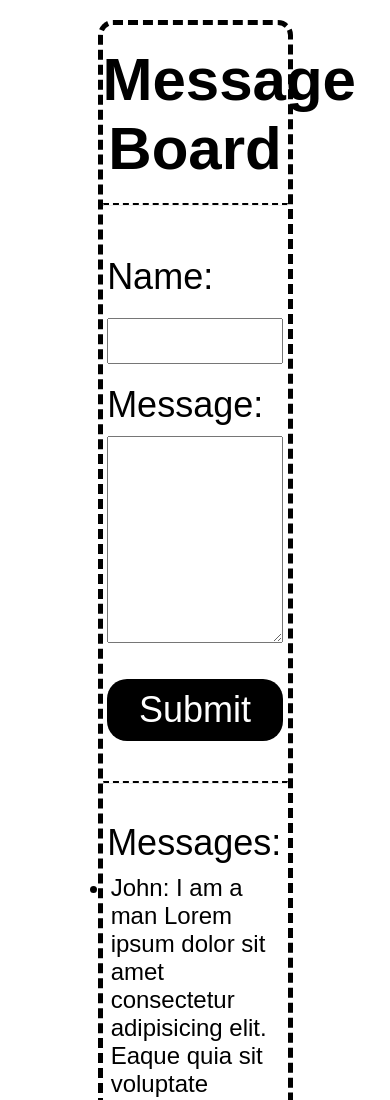
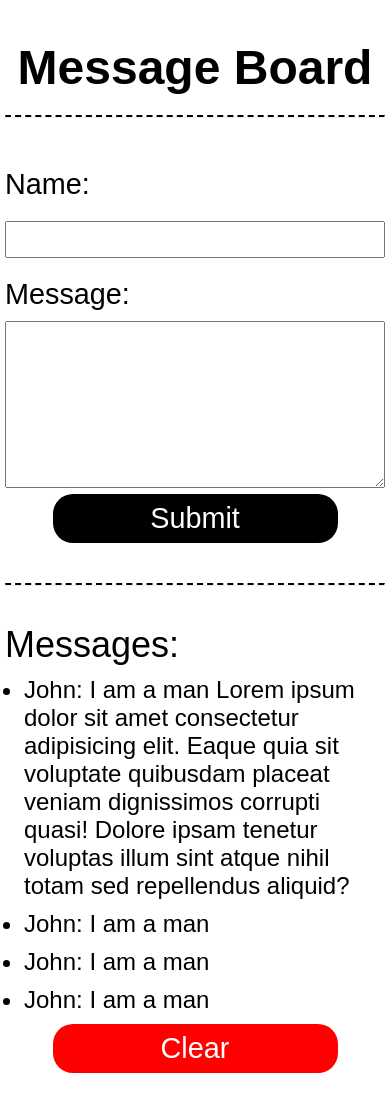
Before and after one commit to iolabiyi196/message-board, a plain HTML site: page index.html in a window 390 px wide. Shown: the top 1100 px of the page. Drawn offline with Linux system fonts and the light colour scheme.

Commit message:
finished styling webpage - next steps is adding functionality

```diff
--- a/index.html
+++ b/index.html
@@ -4,31 +4,44 @@
     <meta charset="UTF-8" />
     <meta name="viewport" content="width=device-width, initial-scale=1.0" />
     <title>Document</title>
-    <link rel="stylesheet" href="styles.css">
+    <link rel="stylesheet" href="styles.css" />
   </head>
   <body>
     <main>
       <h1>Message Board</h1>
-      <hr>
-      <form action="post">
+      <hr />
+      <form>
         <label for="name">Name:</label>
-        <input type="text" id="name" name="name" required>
-        <br>
+        <input type="text" id="name" name="name" required />
+        <br />
         <label for="message">Message:</label>
-        <textarea type="text" id="message" name="messsage" required rows="5"></textarea>
-        <button type="submit">Submit</button>
+        <textarea
+          type="text"
+          id="message"
+          name="messsage"
+          required
+          rows="5"
+        ></textarea>
+        <button type="submit" id="submit">Submit</button>
       </form>
-      <hr>
-      <br>
+      <hr />
+      <br />
       <section class="message-list">
         <h2>Messages:</h2>
         <ul class="messages-list">
-            <li>John: I am a man Lorem ipsum dolor sit amet consectetur adipisicing elit. Eaque quia sit voluptate quibusdam placeat veniam dignissimos corrupti quasi! Dolore ipsam tenetur voluptas illum sint atque nihil totam sed repellendus aliquid?</li>
-            <li>John: I am a man</li>
-            <li>John: I am a man</li>
-            <li>John: I am a man</li>
+          <li>
+            John: I am a man Lorem ipsum dolor sit amet consectetur adipisicing
+            elit. Eaque quia sit voluptate quibusdam placeat veniam dignissimos
+            corrupti quasi! Dolore ipsam tenetur voluptas illum sint atque nihil
+            totam sed repellendus aliquid?
+          </li>
+          <li>John: I am a man</li>
+          <li>John: I am a man</li>
+          <li>John: I am a man</li>
         </ul>
+        <button type="submit" id="clear">Clear</button>
       </section>
     </main>
+    <script src="script.js"></script>
   </body>
 </html>
--- a/styles.css
+++ b/styles.css
@@ -68,6 +68,10 @@ button {
     margin-top: 30px;
 }
 
+#clear {
+    background-color: red
+}
+
 section {
     width: 95%;
     margin: 10px auto;
@@ -86,3 +90,37 @@ ul {
 li {
     margin: 10px 0;
 }
+
+@media screen and (max-width: 600px) {
+    main {
+        width: 100%;
+        border: none;
+        padding: 0 5px;
+    }
+
+    h1 {
+        font-size: 2em;
+    }
+
+    form, section {
+        width: 100%;
+    }
+
+    label, input, textarea {
+        font-size: 1.2em;
+    }
+
+    button {
+        font-size: 1.2em;
+        padding: 8px;
+        width: 75%;
+        margin: 0 12.5%;
+    }
+
+    ul {
+        list-style-type: disc;
+        padding-left: 0;
+        margin: 2px 5%;
+    }
+
+}
```
